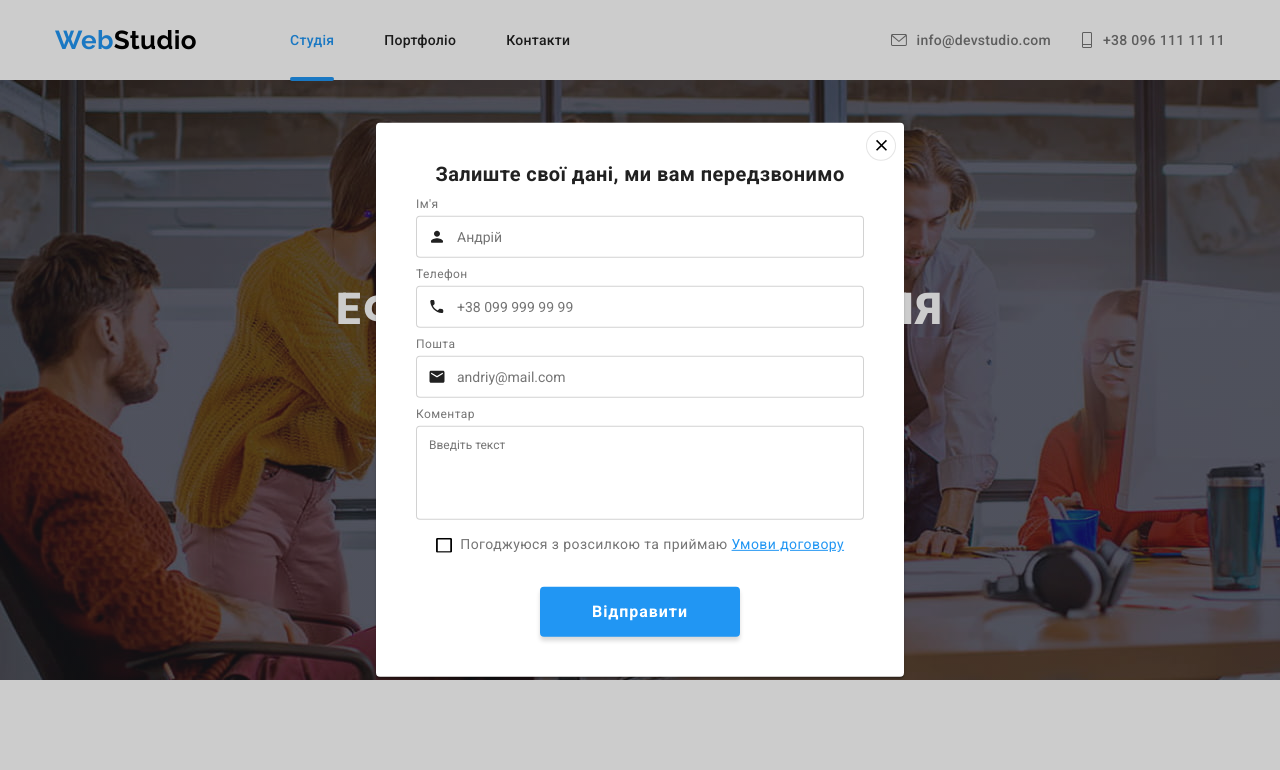
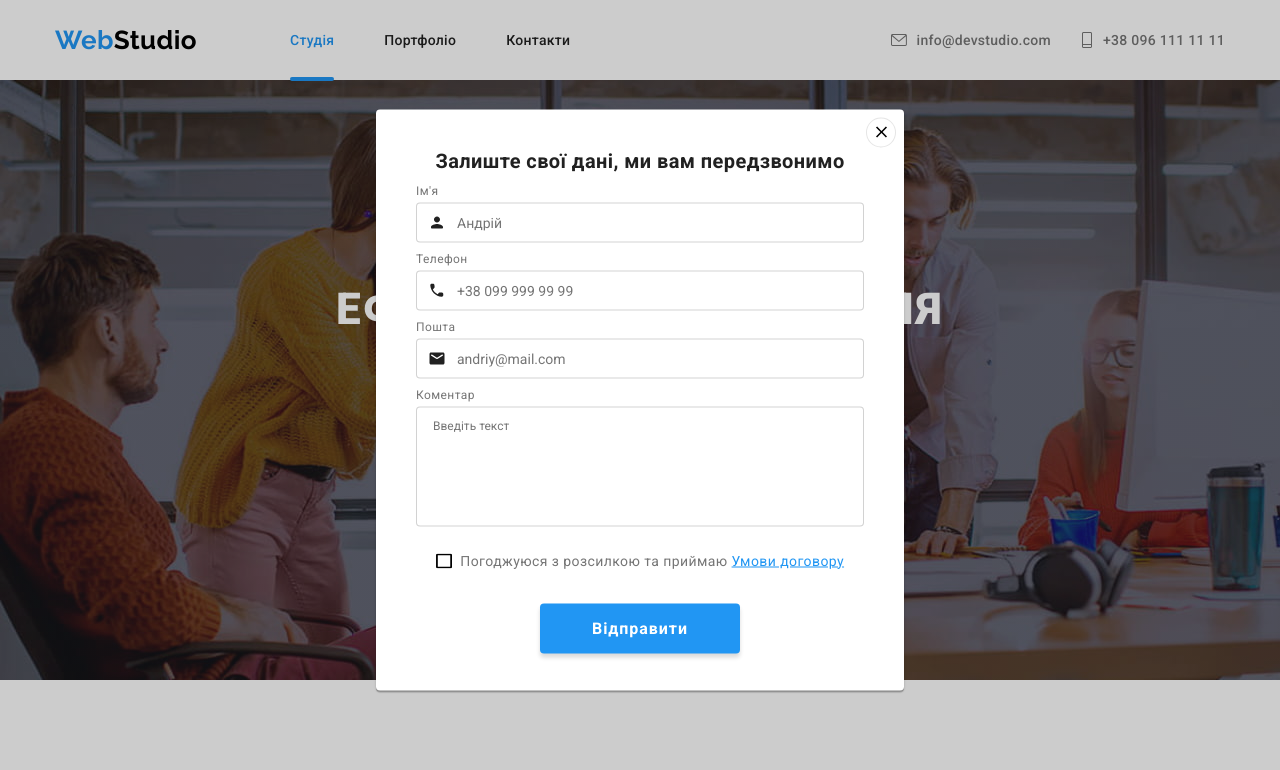
Before and after one commit to peckeby/goit-markup-hw-06, a plain HTML site: page index.html in a window 1280 px wide. Both pictures are taken after a click on the button "Замовити послугу". Shown: the top 770 px of the page. Drawn offline with nearby package versions, Linux system fonts and the light colour scheme.

Commit message:
Update with mentor's comments

```diff
--- a/css/styles.css
+++ b/css/styles.css
@@ -306,13 +306,11 @@
     opacity var(--transition-timing);
  }
 
- .modal {
+  .modal {
     opacity: 0;
     visibility: hidden;
     width: 100%;
     position: fixed;
-    display: flex;
-    flex-direction: column;
     top: 50%;
     left: 50%;
     transform: translate(-50%, -50%);
@@ -321,8 +319,7 @@
     background-color: var(--main-color);
     max-width: 528px;
     max-height: 581px;
-    padding: 8px;
-    padding-bottom: 40px;
+    padding: 40px;
     box-shadow: 0px 1px 3px rgba(0, 0, 0, 0.12), 0px 1px 1px rgba(0, 0, 0, 0.14), 0px 2px 1px rgba(0, 0, 0, 0.2);
     border-radius: 4px;
     transition:
@@ -337,8 +334,8 @@
  }
 
   .button-close {
+    position: absolute;
     display: flex;
-    align-self: flex-end;
     align-items: center;
     justify-content: center;
     width: 30px;
@@ -348,6 +345,8 @@
     border: solid 1px rgba(0, 0, 0, 0.1);
     border-radius: 50%;
     padding: 6px;
+    top: 8px;
+    right: 8px;
     transition: color var(--transition-timing), background-color var(--transition-timing);
   }
 
@@ -367,21 +366,23 @@
   .form-group {
     display: flex;
     flex-direction: column;
-    padding: 0 32px;
   }
 
   .contact-details-head {
     font-weight: 700;
     font-size: 20px;
     line-height: 1.15;
-    margin-top: 2px;
     margin-bottom: 12px;
   }
 
- .form-label:not(:last-of-type) {
+ .form-label {
     margin-bottom: 10px;
     position: relative;
     color: var(--main-text-color);
+ }
+
+ .form_comment {
+  margin-bottom: 20px;
  }
 
   .label-text {
@@ -404,10 +405,13 @@
     padding: 12px 12px 12px 40px;
     border: 1px solid rgba(33, 33, 33, 0.2);
     border-radius: 4px;
+    height: 40px;
     width: 100%;
     font-size: 14px;
     color: var(--main-text-color);
     cursor: pointer;
+    transition: border-color var(--transition-timing);
+    outline: transparent;
   }
 
   .form-input-area:focus-within {
@@ -435,8 +439,10 @@
   }
 
   .textarea {
-    padding: 12px 12px;
+    padding: 12px 16px;
     font-size: 12px;
+    height: 120px;
+    width: 100%;
     line-height: 1.14;
     resize: none;
     border: 1px solid rgba(33, 33, 33, 0.2);
@@ -786,11 +792,9 @@
     opacity: 100%;
   }
 
-.footer-mail-subscribe {
-  display: flex;
-  flex-direction: row;
-  margin-left: 93px;
-}
+  .footer-mail-subscribe {
+    margin-left: auto;
+  }
 
   .footer-mail-subscribe__label {
     display: block;
--- a/index.html
+++ b/index.html
@@ -71,7 +71,7 @@
               <use href="./images/icons.svg#icon-close-button"></use>
             </svg>
           </button>
-          <span class="contact-details-head">Залиште свої дані, ми вам передзвонимо</span>
+          <p class="contact-details-head">Залиште свої дані, ми вам передзвонимо</p>
           <div class="form-group">
             <form class="form" role="group">
                 <div class="form-label">
@@ -133,14 +133,13 @@
                     </svg>
                   </div>
                 </div>
-                <div class="form-label">
+                <div class="form-label form_comment">
                     <label>
                       <span class="label-text">Коментар</span>
                       <textarea name="feedback" class="form-input textarea" rows="5" placeholder="Введіть текст"></textarea>
                     </label>
                 </div>
-                <div>
-                  <label class="checkbox-policy">
+                <label class="checkbox-policy">
                   <input
                   type="checkbox"
                   name="policy-agreement"
@@ -153,8 +152,7 @@
                     <span class="checkbox-agreement-text">Погоджуюся з розсилкою та приймаю
                       <a href="#" class="link checkbox-agreement-link">Умови договору</a>
                     </span>
-                  </label>
-                </div>
+                </label>
               <button type="submit" class="order-service btn-submit">Відправити</button>
             </form>
         </div>
@@ -163,8 +161,8 @@
         <div class="container">
           <h2 class="main-h2">Особливості</h2>
             <ul class="list features">
-              <li class="features-item">
-                <div class="feature-icon aos-init aos-animate" data-aos="flip-left" data-aos-delay="300">
+              <li class="features-item aos-init aos-animate" data-aos="flip-left" data-aos-delay="300">
+                <div class="feature-icon">
                   <svg width="70px" height="70px">
                     <use href="./images/icons.svg#icon-antenna"></use>
                   </svg>
@@ -174,8 +172,8 @@
                   Ідейні міркування, і навіть початок повсякденної роботи з формування позиції.
                 </p>
               </li>
-              <li class="features-item">
-                <div class="feature-icon aos-init aos-animate" data-aos="flip-left" data-aos-delay="600">
+              <li class="features-item aos-init aos-animate" data-aos="flip-left" data-aos-delay="600">
+                <div class="feature-icon">
                   <svg width="70px" height="70px">
                     <use href="./images/icons.svg#icon-clock"></use>
                   </svg>
```
